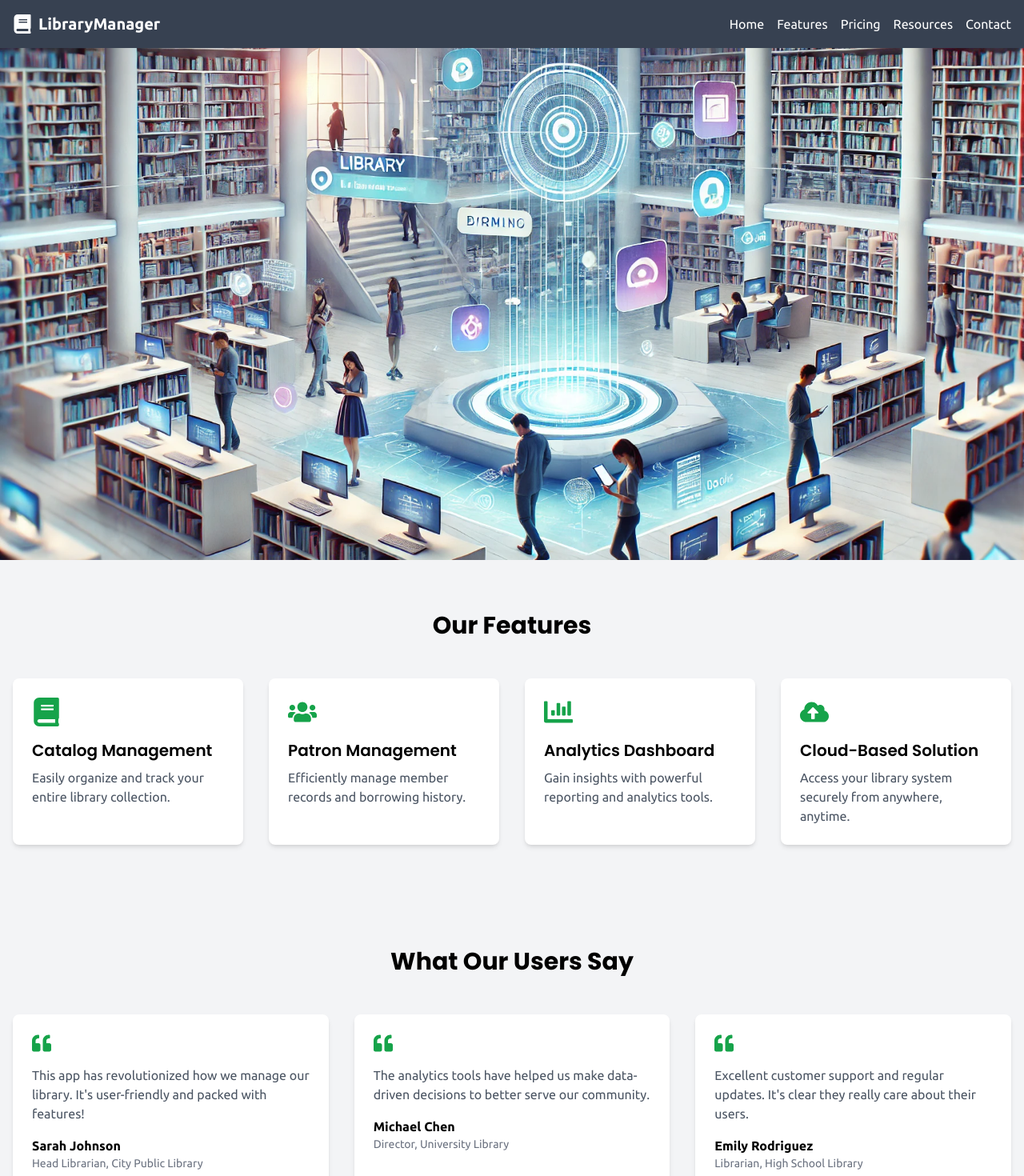
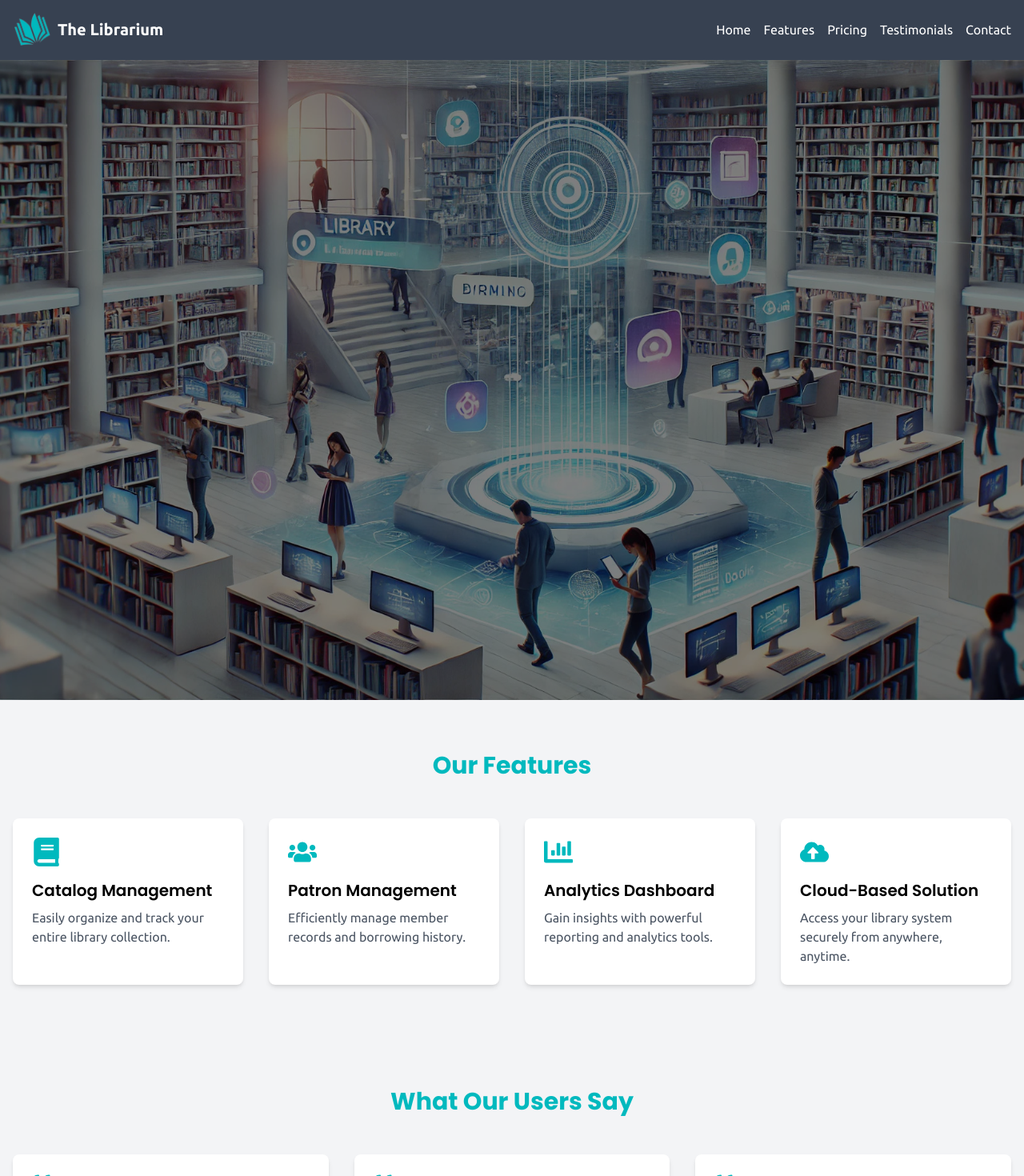
Before and after one commit to TEAM-CHARM/library-app, a React (Vite) app: page / in a window 1280 px wide. Shown: the top 1470 px of the page at 80% size. Built offline with nearby package versions, Linux system fonts and the light colour scheme; no server answers.

Commit message:
landing page set

```diff
--- a/src/pages/landing/landing.css
+++ b/src/pages/landing/landing.css
@@ -1,3 +1,7 @@
+*{
+        scroll-behavior: smooth;
+}
+
 .hero-container{
 
         background-image: url('../../assets/images/librarium_bg.webp');
--- a/src/pages/landing/sections/Features.jsx
+++ b/src/pages/landing/sections/Features.jsx
@@ -12,31 +12,31 @@ const FeatureCard = ({ icon, title, description }) => (
 const Features = () => {
   const features = [
     {
-      icon: <FaBook className="text-4xl text-green-600" />,
+      icon: <FaBook className="text-4xl text-secondary-light" />,
       title: "Catalog Management",
       description: "Easily organize and track your entire library collection."
     },
     {
-      icon: <FaUsers className="text-4xl text-green-600" />,
+      icon: <FaUsers className="text-4xl text-secondary-light" />,
       title: "Patron Management",
       description: "Efficiently manage member records and borrowing history."
     },
     {
-      icon: <FaChartBar className="text-4xl text-green-600" />,
+      icon: <FaChartBar className="text-4xl text-secondary-light" />,
       title: "Analytics Dashboard",
       description: "Gain insights with powerful reporting and analytics tools."
     },
     {
-      icon: <FaCloudUploadAlt className="text-4xl text-green-600" />,
+      icon: <FaCloudUploadAlt className="text-4xl text-secondary-light" />,
       title: "Cloud-Based Solution",
       description: "Access your library system securely from anywhere, anytime."
     }
   ];
 
   return (
-    <section className="bg-gray-100 py-16">
+    <section id='feature-section' className="bg-gray-100 py-16">
       <div className="container mx-auto px-4">
-        <h2 className="text-3xl font-bold text-center mb-12">Our Features</h2>
+        <h2 className="text-3xl font-bold text-secondary-light text-center mb-12">Our Features</h2>
         <div className="grid grid-cols-1 md:grid-cols-2 lg:grid-cols-4 gap-8">
           {features.map((feature, index) => (
             <FeatureCard key={index} {...feature} />
--- a/src/pages/landing/sections/Footer.jsx
+++ b/src/pages/landing/sections/Footer.jsx
@@ -7,7 +7,7 @@ import { FaMailBulk } from "react-icons/fa";
 
 const Footer = () => {
   return (
-    <footer className="bg-gray-700 text-white">
+    <footer id='contact-section' className="bg-gray-700 text-white">
       <div className="container mx-auto px-4 py-8">
         <div className="grid grid-cols-1 md:grid-cols-4 gap-8">
           <div>
@@ -46,7 +46,7 @@ const Footer = () => {
             </div>
           </div>
         </div>
-        <div className="mt-8 pt-8 border-t border-green-700 text-center">
+        <div className="mt-8 pt-8 border-t border-secondary-light text-center">
           <p>&copy; 2024 Library Management App. All rights reserved.</p>
         </div>
       </div>
--- a/src/pages/landing/sections/Hero.jsx
+++ b/src/pages/landing/sections/Hero.jsx
@@ -1,14 +1,24 @@
 import React from 'react';
 import { BookOpen, Users, BarChart } from 'lucide-react'; // Ensure these are imported
+import backgroundImg from '../../../assets/images/librarium_bg.jpg'
 
 const Hero = () => {
   return (
+    <>
     <div
-      className=" hero-container container h-[80vh] mx-auto px-4 py-16"
-    >
-      {/* <div className="flex flex-col md:flex-row items-center justify-between">
+      // className=" hero-container container h-[80vh] mx-auto px-4 py-16"
+
+
+    className="relative w-full h-screen bg-cover bg-center" style={{ backgroundImage: `url('${backgroundImg}')` }}>
+      {/* Overlay for text or gradient */}
+      <div className="absolute inset-0 bg-black bg-opacity-50 flex items-center justify-center">
+
+      </div>
+      </div>
+
+      <div className="flex flex-col md:flex-row items-center justify-between">
         <div className="md:w-1/2 mb-8 md:mb-0">
-          <h1 className="text-4xl md:text-5xl font-bold mb-4">
+          {/* <h1 className="text-4xl md:text-5xl font-bold mb-4">
             Streamline Your Library Management
           </h1>
           <p className="text-xl mb-6">
@@ -16,15 +26,15 @@ const Hero = () => {
           </p>
           <button className="bg-white text-green-600 font-bold py-2 px-4 rounded hover:bg-green-100 transition duration-300">
             Start Free Trial
-          </button>
+          </button> */}
         </div>
-        <div className="md:w-1/2 flex justify-center space-x-4">
+        {/* <div className="md:w-1/2 flex justify-center space-x-4">
           <BookOpen size={80} />
           <Users size={80} />
           <BarChart size={80} />
-        </div>
-      </div> */}
-    </div>
+        </div> */}
+      </div>
+    </>
   );
 };
 
--- a/src/pages/landing/sections/Navbar.jsx
+++ b/src/pages/landing/sections/Navbar.jsx
@@ -1,5 +1,6 @@
 import React, { useState } from 'react';
 import { FaBook, FaBars, FaTimes } from 'react-icons/fa';
+import logo from '../../../assets/images/logo.png'
 
 const Navbar = () => {
   const [isOpen, setIsOpen] = useState(false);
@@ -13,15 +14,16 @@ const Navbar = () => {
       <div className="container mx-auto px-4">
         <div className="flex justify-between items-center py-4">
           <div className="flex items-center">
-            <FaBook className="mr-2" size={24} />
-            <span className="font-bold text-xl">LibraryManager</span>
+
+            <img src={logo} className='mr-2 w-12' alt="Logo" />
+            <span className="font-bold  text-xl"> The Librarium</span>
           </div>
           <div className="hidden md:flex space-x-4">
-            <a href="#" className="hover:text-green-200">Home</a>
-            <a href="#" className="hover:text-green-200">Features</a>
-            <a href="#" className="hover:text-green-200">Pricing</a>
-            <a href="#" className="hover:text-green-200">Resources</a>
-            <a href="#" className="hover:text-green-200">Contact</a>
+            <a href="#home-section" className="hover:text-secondary-light">Home</a>
+            <a href="#feature-section" className="hover:text-secondary-light">Features</a>
+            <a href="#pricing-section" className="hover:text-secondary-light">Pricing</a>
+            <a href="#testimonial-section" className="hover:text-secondary-light">Testimonials</a>
+            <a href="#contact-section" className="hover:text-secondary-light">Contact</a>
           </div>
           <div className="md:hidden">
             <button onClick={toggleMenu}>
--- a/src/pages/landing/sections/Testimonial.jsx
+++ b/src/pages/landing/sections/Testimonial.jsx
@@ -3,7 +3,7 @@ import { FaQuoteLeft } from 'react-icons/fa';
 
 const TestimonialCard = ({ quote, author, role }) => (
   <div className="bg-white p-6 rounded-lg shadow-md">
-    <FaQuoteLeft className="text-2xl text-green-600 mb-4" />
+    <FaQuoteLeft className="text-2xl text-secondary-light mb-4" />
     <p className="text-gray-600 mb-4">{quote}</p>
     <p className="font-semibold">{author}</p>
     <p className="text-sm text-gray-500">{role}</p>
@@ -30,9 +30,9 @@ const Testimonials = () => {
   ];
 
   return (
-    <section className="bg-gray-100 py-16">
+    <section id='testimonial-section' className="bg-gray-100 py-16">
       <div className="container mx-auto px-4">
-        <h2 className="text-3xl font-bold text-center mb-12">What Our Users Say</h2>
+        <h2 className="text-3xl font-bold text-secondary-light text-center mb-12">What Our Users Say</h2>
         <div className="grid grid-cols-1 md:grid-cols-3 gap-8">
           {testimonials.map((testimonial, index) => (
             <TestimonialCard key={index} {...testimonial} />
--- a/tailwind.config.js
+++ b/tailwind.config.js
@@ -15,8 +15,9 @@ export default {
         },
         secondary: {
           main: "red",
-          light: "",
+          light: "#00B9BE",
           dark: "",
+
         },
         background: {
           main: "#E3E3E3",
```
Also changed, not shown: src/assets/images/librarium_bg.jpg (added), src/assets/images/librarium_bg.webp (deleted), src/constants/index.js (line endings or trailing spaces).
